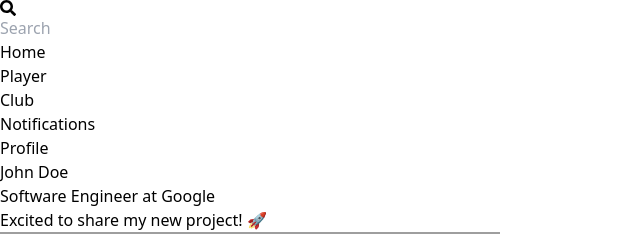
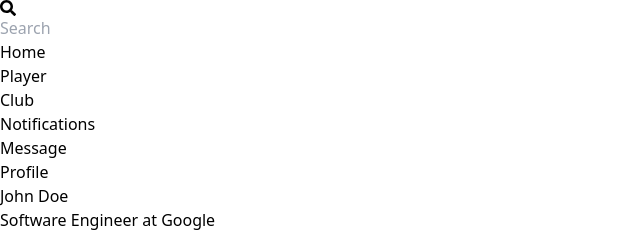
Before and after one commit to Nisith99/SDGP-GameSphere, a React (Vite) app in the folder frontend/: page / in a window 1280 px wide. Shown: the top 234 px of the page, without its empty margins (0-640 px from the left). Built offline with nearby package versions, Linux system fonts and the light colour scheme; grey boxes are pictures that could not be loaded.

Commit message:
change some lines

```diff
--- a/frontend/src/Components/Navbar.jsx
+++ b/frontend/src/Components/Navbar.jsx
@@ -39,6 +39,11 @@ export default function Navbar() {
 
         <div className="flex items-center space-x-6">
         <span className="text-gray-600 text-xl cursor-pointer hover:text-blue-600 transition">
+          Message
+        </span>
+
+        <div className="flex items-center space-x-6">
+        <span className="text-gray-600 text-xl cursor-pointer hover:text-blue-600 transition">
           Profile
         </span>
 
@@ -48,5 +53,6 @@ export default function Navbar() {
       </div>
       </div>
       </div>
+      </div>
   );
 }
```
